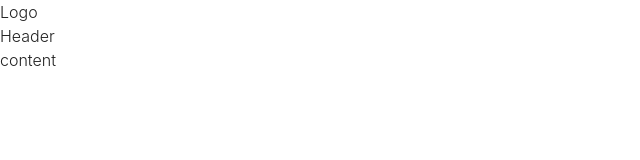
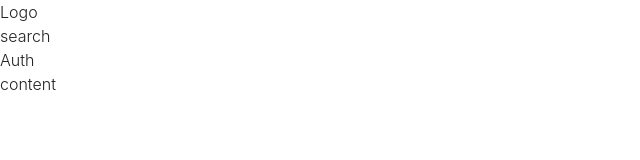
Before and after one commit to CodeLab-Collaborators/pickStudio, a React (Vite) app in the folder pick_admin/: page / in a window 1280 px wide. Shown: the top 160 px of the page, without its empty margins (0-640 px from the left). Built offline with nearby package versions, Linux system fonts and the light colour scheme.

Commit message:
working on the admin home page layout

```diff
--- a/pick_admin/src/components/blocks/home/Header.tsx
+++ b/pick_admin/src/components/blocks/home/Header.tsx
@@ -2,7 +2,10 @@ import React from 'react'
 
 const Header:React.FC = () => {
   return (
-    <div className='w-full p-5 flex items-center sticky top-0 shadow-sm bg-white '>Header</div>
+    <div className='w-full p-5 flex items-center justify-between gap-5 sticky top-0 shadow-sm bg-white '>
+        <p>search</p>
+        <p>Auth</p>
+    </div>
   )
 }
 
```
